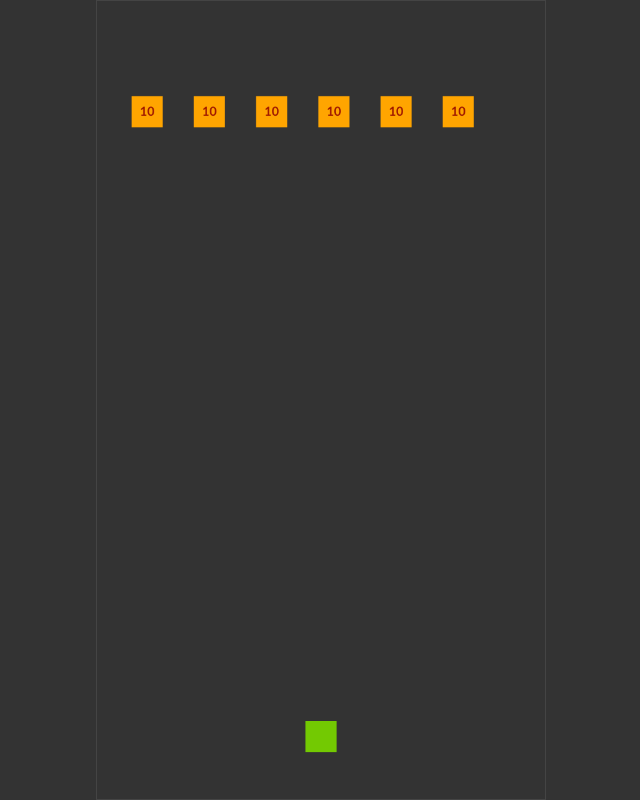
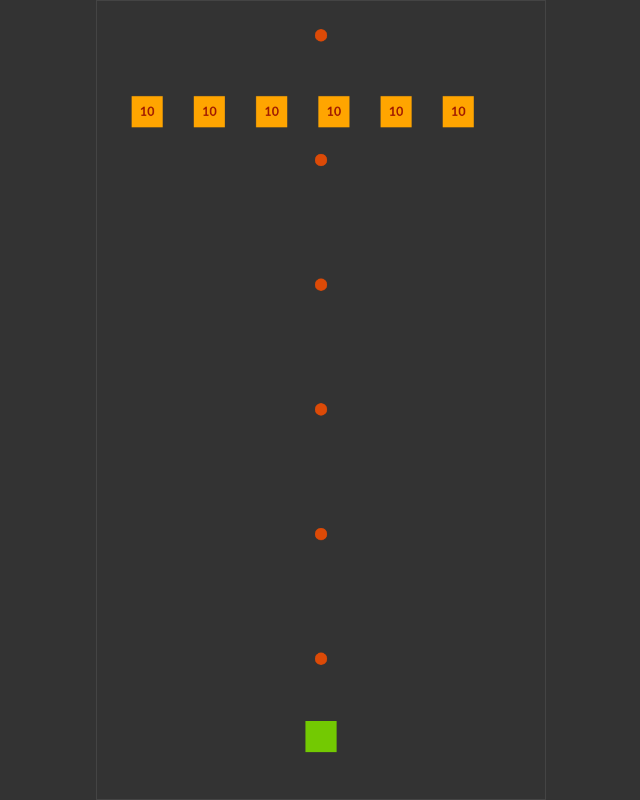
Before and after one commit to jhasuev/cosmo, a website built with webpack: page index.html in a window 1280 px wide. Shown: the whole page, without its empty margins (319-959 px from the left). Built offline with nearby package versions, Linux system fonts and the light colour scheme.

Commit message:
Adding shooting system

```diff
--- a/index.html
+++ b/index.html
@@ -7,6 +7,7 @@
 <body>
   <!-- layers -->
   <canvas id="enemy"></canvas>
+  <canvas id="shooting"></canvas>
   <canvas id="info"></canvas>
   <canvas id="user"></canvas>
   <script src="./dist/main.js"></script>
--- /dev/null
+++ b/src/components/Shooting.js
@@ -0,0 +1,93 @@
+import {
+  canvas_shooting as canvas,
+  ctx_shooting as ctx
+} from "./canvas.js"
+
+export default new function(){
+  this.position = { x: null, y: null }
+
+  this.conf = {
+    size: 10, // ball size | px
+    step: 10, // move step | px
+    speed: 5, // time for each step | ms
+    interval: 100, // interval between create a new bullet | ms
+  }
+
+  this.bullets = []
+
+  this.moveTimer = null
+  this.addTimer = null
+
+  this.draw = () => {
+    ctx.clearRect(0, 0, canvas.width, canvas.height)
+    this.bullets.forEach(bullet => {
+      ctx.beginPath()
+      ctx.arc(bullet.x, bullet.y, this.conf.size, 0, 2 * Math.PI)
+      ctx.fillStyle = "#dc4a07"
+      ctx.fill()
+    })
+  }
+
+  this.goNext = () => {
+    let disapperedBullets = []
+    this.bullets.forEach((bullet, bulletID) => {
+      bullet.y -= this.conf.step
+
+      if (bullet.y + this.conf.size / 2 <= 0) {
+        disapperedBullets.push(bulletID)
+      }
+    })
+
+    this.remove(disapperedBullets)
+  }
+
+  this.add = () => {
+    if (!isFinite(this.position.x) || !isFinite(this.position.y)) return;
+
+    this.bullets.push({
+      x: this.position.x,
+      y: this.position.y
+    })
+  }
+
+  this.remove = (bulletIDs) => {
+    bulletIDs.forEach(bulletID => this.bullets.splice(bulletID, 1))
+  }
+
+  this.start = () => {
+    if (this.moveTimer) this.stop()
+
+    this.moveTimer = setInterval(() => {
+      if (!this.moveTimer) return;
+
+      this.move()
+    }, this.conf.speed)
+
+    this.addTimer = setInterval(() => {
+      if (!this.addTimer) return;
+
+      this.add()
+    }, this.conf.interval)
+  }
+
+  this.move = () => {
+    this.draw()
+    this.goNext()
+  }
+
+  this.stop = () => {
+    clearInterval(this.moveTimer)
+    clearInterval(this.addTimer)
+    this.moveTimer = null
+    this.addTimer = null
+  }
+
+  this.setPositions = (x, y) => {
+    this.position.x = x
+    this.position.y = y
+  }
+
+  this.start()
+
+  return this
+}
--- a/src/components/canvas.js
+++ b/src/components/canvas.js
@@ -18,3 +18,6 @@ export const ctx_info = canvasLayers.info.ctx
 
 export const canvas_user = canvasLayers.user.canvas
 export const ctx_user = canvasLayers.user.ctx
+
+export const canvas_shooting = canvasLayers.shooting.canvas
+export const ctx_shooting = canvasLayers.shooting.ctx
--- a/src/index.js
+++ b/src/index.js
@@ -2,18 +2,24 @@ import './scss/main.scss'
 import User from './components/User.js'
 import Movement from './components/Movement.js'
 import Enemy from './components/Enemy.js'
+import Shooting from './components/Shooting.js'
+
+Shooting.setPositions(User.position.x + User.width / 2, User.position.y)
 
 User.drawUser()
 Enemy.start()
 
 setTimeout(() => {
   Enemy.stop()
+  Shooting.stop()
 
   setTimeout(() => {
     Enemy.start()
+    Shooting.start()
   }, 2222)
 }, 2222)
 
 Movement.onmove = () => {
   User.move(Movement.x, Movement.y)
+  Shooting.setPositions(Movement.x, Movement.y - User.height / 2)
 }
```
